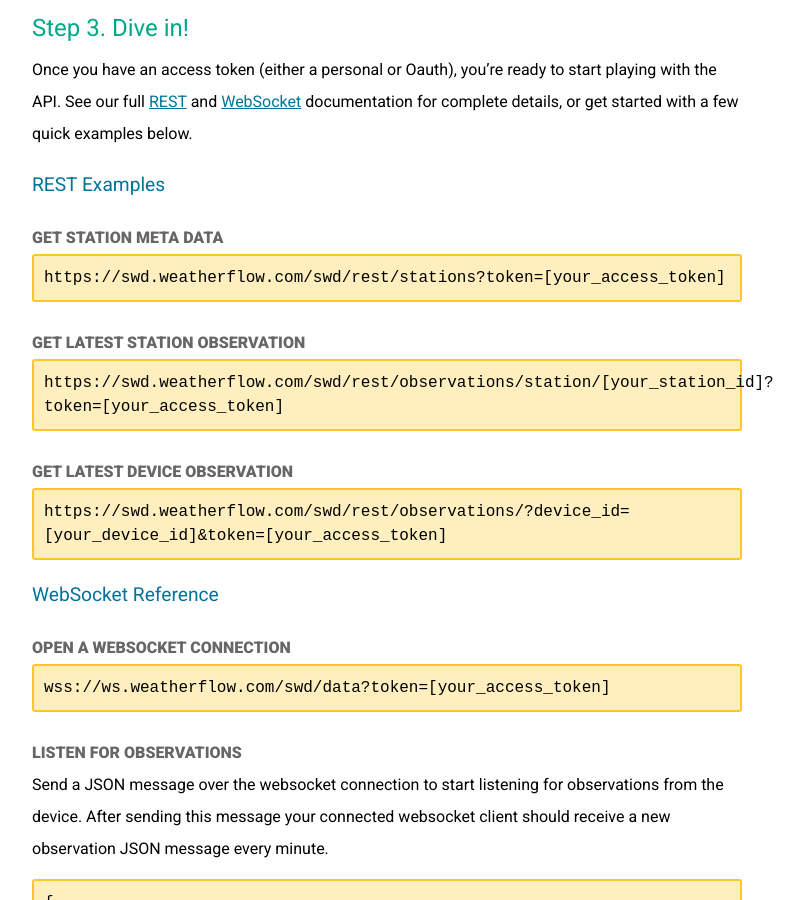
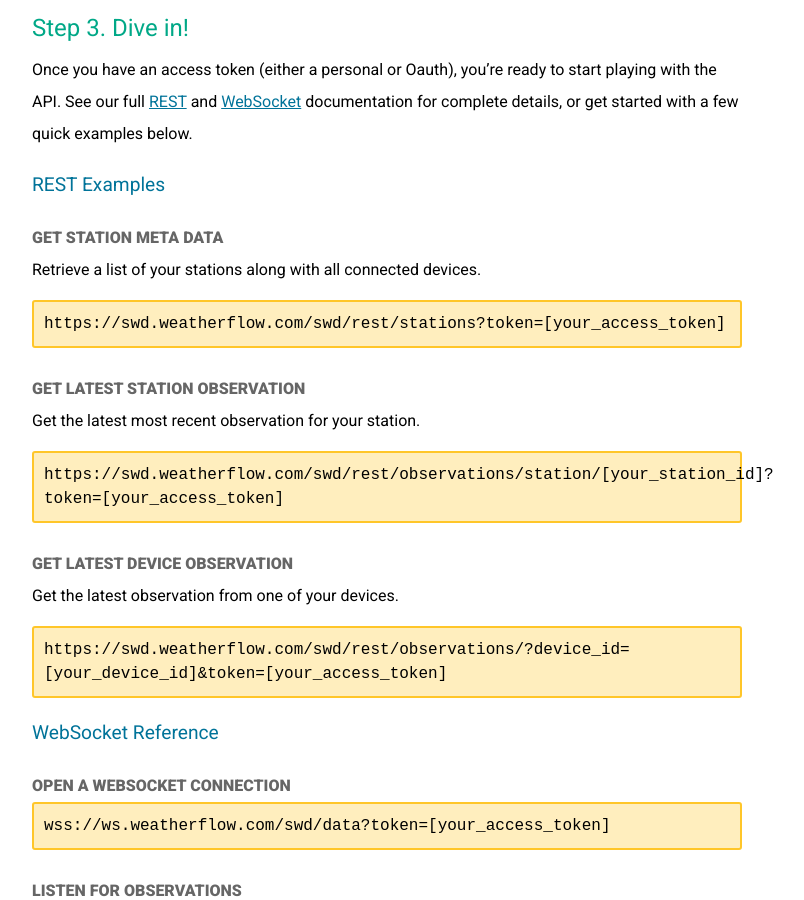
Before and after one commit to WeatherFlow/Tempest, a Jekyll site: the page built from api/index.html, in a window 1280 px wide and 900 px high, scrolled down 1252 px. Shown: the whole window, without its empty margins (378-1182 px from the left). Built offline with Jekyll 4.4.1, drawn with Linux system fonts in a browser that asks for light colours; nearby versions of some CDN libraries.

Commit message:
Update index.html

```diff
--- a/api/index.html
+++ b/api/index.html
@@ -17,12 +17,15 @@
 <h4>REST Examples</h4>
 
 <p class="step">GET Station Meta Data</p>
+<p>Retrieve a list of your stations along with all connected devices.</p>
 <div class="code-highlight code-highlight-extra-padding">https://swd.weatherflow.com/swd/rest/stations?token=[your_access_token]</div>
 
 <p class="step">GET Latest Station Observation</>
+<p>Get the latest most recent observation for your station.</p>
 <div class="code-highlight code-highlight-extra-padding">https://swd.weatherflow.com/swd/rest/observations/station/[your_station_id]?token=[your_access_token]</div>
 
 <p class="step">GET Latest Device Observation</p>
+<p>Get the latest observation from one of your devices.</p>
 <div class="code-highlight code-highlight-extra-padding">https://swd.weatherflow.com/swd/rest/observations/?device_id=[your_device_id]&token=[your_access_token]</div>
 
 <h4>WebSocket Reference</h4>
```
